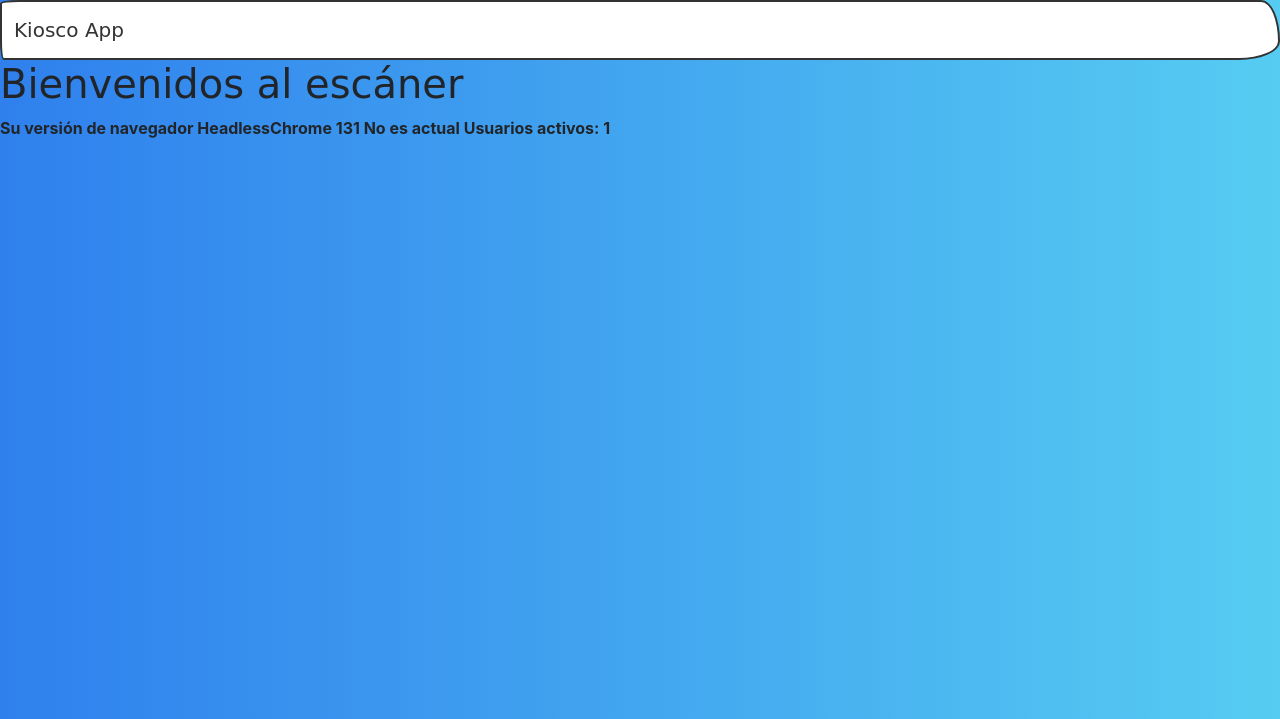
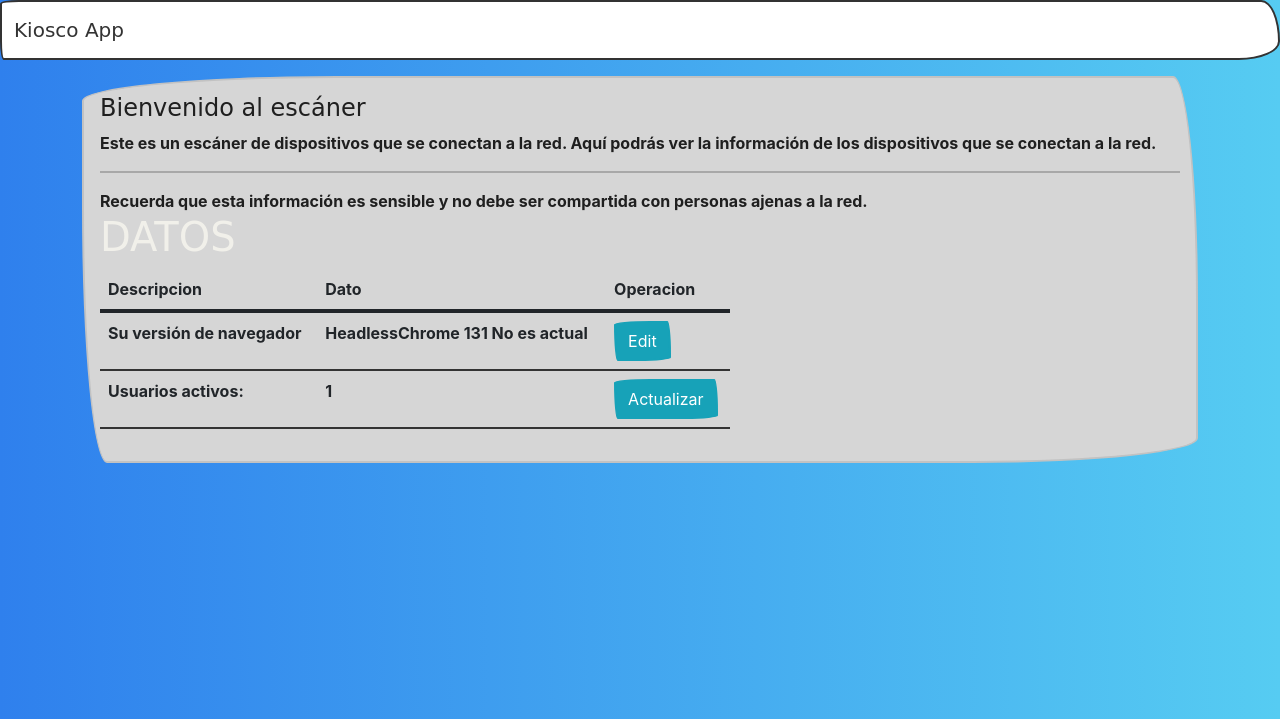
Before and after one commit to libialany/uaparser, a Flask app: page / in a window 1280 px wide. Shown: the top 719 px of the page. Run offline with Flask 2, Linux system fonts and the light colour scheme; data comes from the database, SQL or seed files in the repository; both versions use the stored data as it was after the commit; some libraries are stand-ins or nearby versions.

Commit message:
feat: adicion de frontend principal

```diff
--- a/templates/index.html
+++ b/templates/index.html
@@ -18,14 +18,57 @@
         </div>
     </nav>
     <!-- ENDNAVBAR -->
-    <h1>Bienvenidos al escáner</h1>
-    Su versión de navegador <span id="navegador_actual"></span>
-    Usuarios activos: <span id="usuarios_activos"></span>
+    <div class="container mt-3">
+        <div class="row">
+            <div class="col-12">
+                <div class="alert alert-primary" role="alert">
+                    <h4 class="alert-heading">Bienvenido al escáner</h4>
+                    <p>Este es un escáner de dispositivos que se conectan a la red. Aquí podrás ver la información de
+                        los
+                        dispositivos que se conectan a la red.</p>
+                    <hr>
+                    <p class="mb-0">Recuerda que esta información es sensible y no debe ser compartida con personas
+                        ajenas a la red.</p>
+                    <div class="col-md-7">
+                        <!-- TABLE -->
+                        <h1 style="color: rgb(241, 240, 234);">DATOS</h1>
+                        <table class="table">
+                            <thead>
+                                <tr>
+                                    <td scope="col">Descripcion</td>
+                                    <td scope="col">Dato</td>
+                                    <td scope="col">Operacion</td>
+                                </tr>
+                            </thead>
+                            <tbody>
+                                <tr>
+                                    <td>Su versión de navegador</td>
+                                    <td><span id="navegador_actual"></span></td>
+                                    <td>
+                                        <a class="btn btn-info" href=""> Edit</a>
+                                    </td>
+                                </tr>
+                                <tr>
+                                    <td>Usuarios activos:</td>
+                                    <td><span id="usuarios_activos"></span></td>
+                                    <td>
+                                        <a class="btn btn-info" href="/">Actualizar</a>
+                                    </td>
+                                </tr>
+                            </tbody>
+                        </table>
+                        <!-- ENDTABLE -->
+                    </div>
+                </div>
+            </div>
+        </div>
+    </div>
+
     <script>
         const ua = new UAParser();
         const dataClients = ua.getBrowser().withClientHints().then(function (browser) {
             console.log('Using Client-Hints: ', browser);
-            getNavegadorActual(browser['name'],browser['major']);
+            getNavegadorActual(browser['name'], browser['major']);
         });
     </script>
 </body>
```
Also changed, not shown: db.sqlite3.
